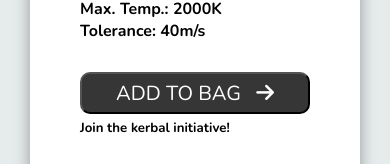
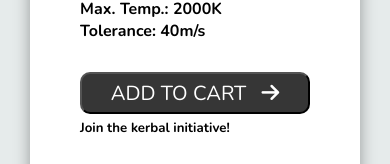
Before and after one commit to vitorfontenele/shopping-cart, a React (Vite) app: page / in a window 390 px wide. Shown: the part 1057-1221 px from the top of the page. Built offline with nearby package versions, Linux system fonts and the light colour scheme.

Commit message:
Style adjust

```diff
--- a/src/App.css
+++ b/src/App.css
@@ -29,13 +29,22 @@
     grid-template-columns: 1fr 1670px 1fr;
     background-color: #363636;
     color: white;
-    text-align: right;
-    cursor: pointer;
 }
 
-#see-cart-container > h3{
+.middle-col{
+    display: flex;
+    justify-content: end;
     padding: 0px 30px;
+}
+
+#see-cart-container h3{
     font-size: 16px;
+    cursor: pointer;
+    transition: all ease .5s;
+}
+
+#see-cart-container h3:hover{
+    color: #A8CDF3;
 }
 
 @media screen and (max-width: 1780px){
--- a/src/App.jsx
+++ b/src/App.jsx
@@ -28,7 +28,9 @@ function App() {
       </div>
       <div id="see-cart-container">
         <div className="first-col"></div>
-        <h3 onClick={handleClick}>See/hide cart <i class="fa-solid fa-cart-shopping"></i></h3>
+        <div className="middle-col">
+          <h3 onClick={handleClick}>See/hide cart <i class="fa-solid fa-cart-shopping"></i></h3>
+        </div>
         <div className="last-col"></div>
       </div>
       <CartSection
--- a/src/components/Card/Card.jsx
+++ b/src/components/Card/Card.jsx
@@ -32,7 +32,7 @@ export default function Card(props){
             </div>
             </div>
             <div className="card-lower">
-            <button onClick={addToBag} className="card-button">Add to bag <i className="fa-solid fa-arrow-right"></i></button>
+            <button onClick={addToBag} className="card-button">Add to cart <i className="fa-solid fa-arrow-right"></i></button>
             <h5 className="card-disclaimer">Join the kerbal initiative!</h5>
             </div>
         </div>
--- a/src/components/Card/style.css
+++ b/src/components/Card/style.css
@@ -78,7 +78,18 @@
     color: white;
     text-transform: uppercase;
     font-size: 24px;
+    transition: all ease .5s;
     cursor: pointer;
+}
+
+.card-button:hover{
+    background-color: #090000;
+    color: #A8CDF3;
+}
+
+.card-button:active{
+    background-color: white;
+    color: #363636;
 }
 
 .fa-solid{
--- a/src/components/CardsSection/style.css
+++ b/src/components/CardsSection/style.css
@@ -1,6 +1,8 @@
 #cards-section{
     background-color: rgb(230, 235, 235);
     padding: 20px 30px;
+    min-width: 1320px;
+    min-height: 100vh;
 }
 
 #select-container{
@@ -22,13 +24,27 @@
 }
 
 @media screen and (max-width: 1780px){
+    #cards-section{
+        min-width: 890px;
+    }
+
     #cards-container{
         grid-template-columns: 1fr 1fr;
     }
 }
 
 @media screen and (max-width: 1010px){
+    #cards-section{
+        min-width: 460px;
+    }
+
     #cards-container{
         grid-template-columns: 1fr;
     }
 }
+
+@media screen and (max-width: 460px){
+    #cards-section{
+        min-width: 100%;
+    }
+}
--- a/src/components/CartSection/style.css
+++ b/src/components/CartSection/style.css
@@ -70,6 +70,12 @@
 .fa-arrow-left{
     font-size: 16px;
     margin-top: 5px;
+    transition: .25s ease all;
+}
+
+.fa-arrow-left:hover{
+    color: #DA2525;
+    scale: 1.5;
 }
 
 @media screen and (max-width: 1780px){
--- a/src/components/SearchSection/style.css
+++ b/src/components/SearchSection/style.css
@@ -53,4 +53,15 @@
     color: white;
     margin-top: 10px;
     cursor: pointer;
+    transition: ease .5s all;
 }
+
+.small-button:hover{
+    background-color: #090000;
+    color: #A8CDF3;
+}
+
+.small-button:active{
+    background-color: white;
+    color: #363636;
+}
```
